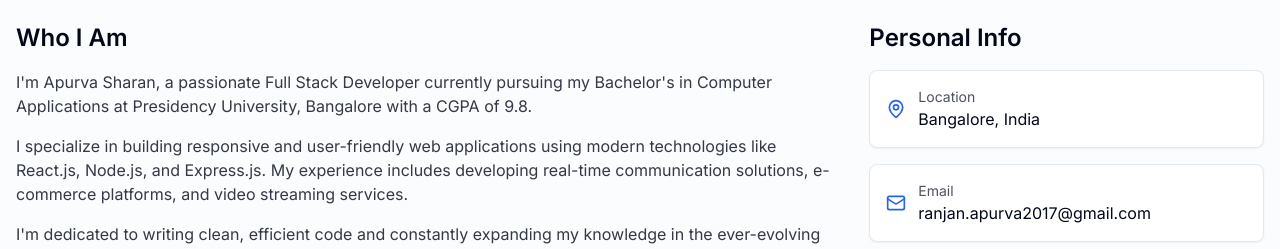
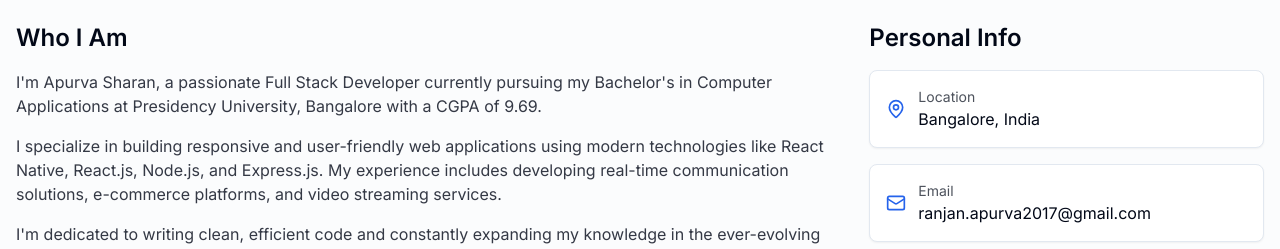
Before and after one commit to apurvasharan17/Portfolio, a Next.js app: page / in a window 1280 px wide. Shown: the part 822-1071 px from the top of the page. Built offline with nearby package versions, Linux system fonts and the light colour scheme; no server answers.

Commit message:
Update about.tsx

```diff
--- a/components/about.tsx
+++ b/components/about.tsx
@@ -31,10 +31,10 @@ export default function About() {
             <div className="space-y-4 text-foreground/80">
               <p>
                 I'm Apurva Sharan, a passionate Full Stack Developer currently pursuing my Bachelor's in Computer
-                Applications at Presidency University, Bangalore with a CGPA of 9.8.
+                Applications at Presidency University, Bangalore with a CGPA of 9.69.
               </p>
               <p>
-                I specialize in building responsive and user-friendly web applications using modern technologies like
+                I specialize in building responsive and user-friendly web applications using modern technologies like React Native,
                 React.js, Node.js, and Express.js. My experience includes developing real-time communication solutions,
                 e-commerce platforms, and video streaming services.
               </p>
```
